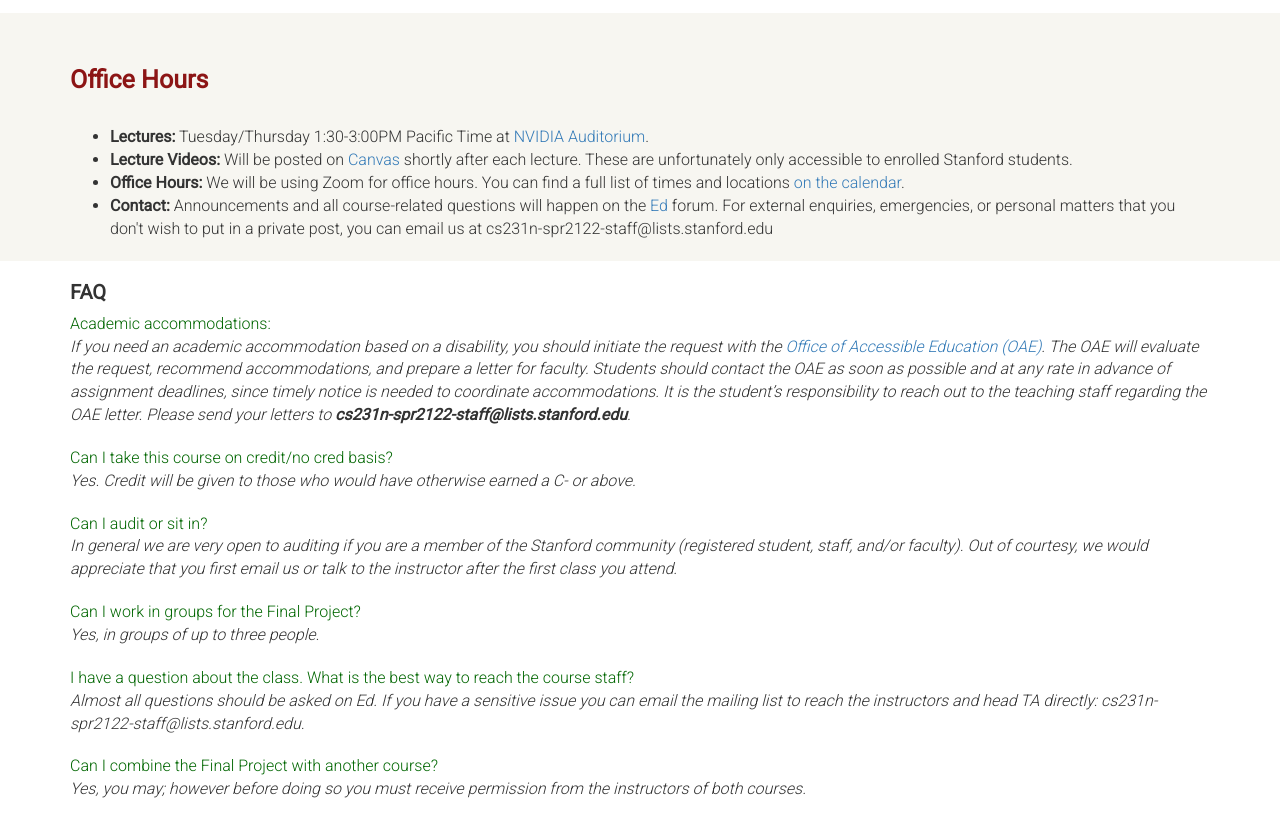
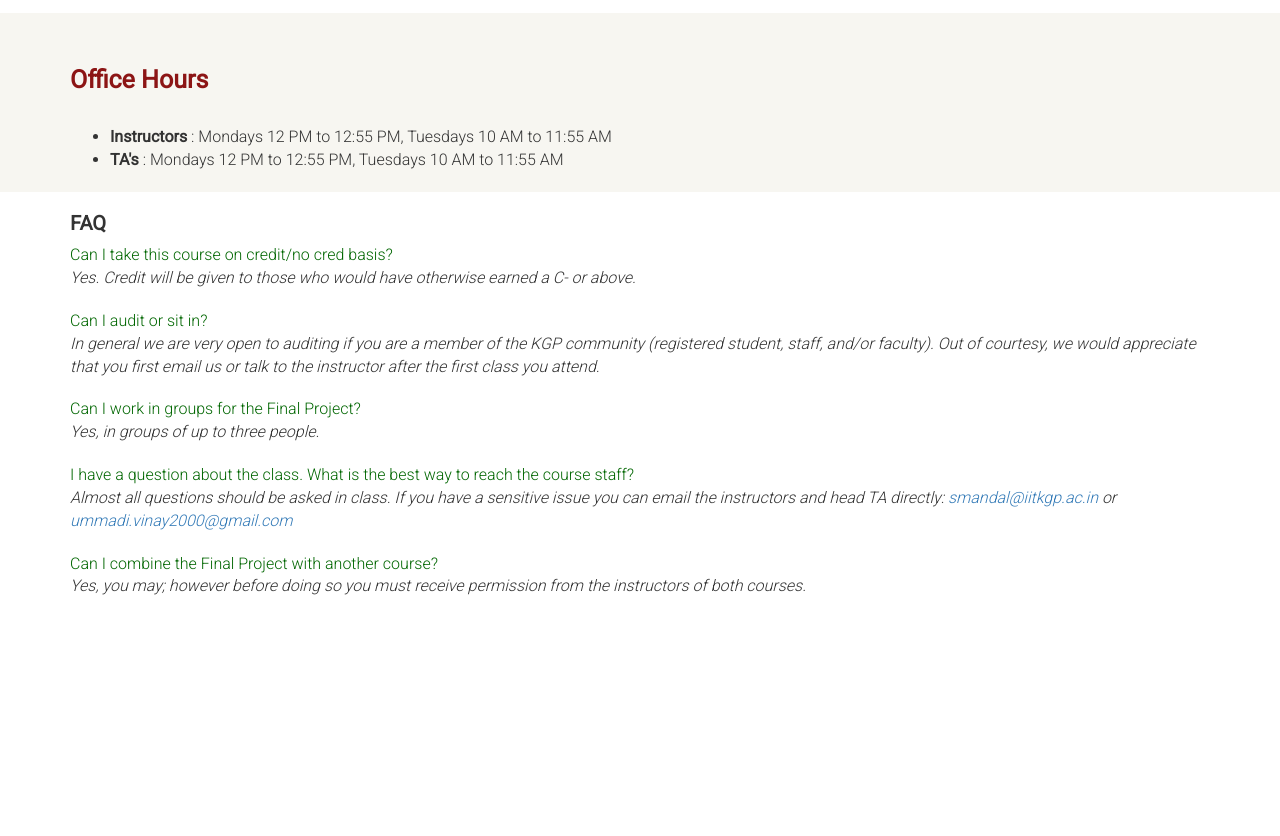
Before and after one commit to ummadiviany/pds, a plain HTML site: page index.html in a window 1280 px wide. Shown: the part 1620-2456 px from the top of the page. After the commit the page ends 2258 px from the top, so only its background shows below. Drawn offline with nearby package versions, Linux system fonts and the light colour scheme; no server answers; a script that the page names is missing.

Commit message:
files updated

```diff
--- a/index.html
+++ b/index.html
@@ -291,7 +291,8 @@
             <br>
             <ul>
                 <li><b>Lectures:</b> Monday 12 PM to 12:55 PM, Tuesday 10 AM to 11:55 AM and Thursday 9 AM to 9:55 AM at
-                    <a href="https://goo.gl/maps/hRjQYd6MqxB2">Nalanda Complex</a>.</li>
+                    <a href="https://goo.gl/maps/hRjQYd6MqxB2">Nalanda Complex</a>.
+                </li>
                 <!-- <li><b>Lecture Videos:</b> Will be posted on <a
                         href="https://canvas.stanford.edu/courses/151664">Canvas</a> shortly after each lecture. These
                     are unfortunately only accessible to enrolled Stanford students.</li> -->
@@ -301,7 +302,8 @@
                 <li><b>Contact:</b> Announcements and all course-related questions will happen on the <a href="">course
                         web page</a> forum. For external enquiries, emergencies, or
                     personal matters that you don't wish to put in a private post, you can email Professor at
-                    <a href="mailto: smandal@iitkgp.ac.in">smandal@iitkgp.ac.in</a></li>
+                    <a href="mailto: smandal@iitkgp.ac.in">smandal@iitkgp.ac.in</a>
+                </li>
             </ul>
         </div>
     </div>
@@ -381,17 +383,12 @@
             <h2>Office Hours</h2>
             <br>
             <ul>
-                <li><b>Lectures:</b> Tuesday/Thursday 1:30-3:00PM Pacific Time at <a
-                        href="https://goo.gl/maps/hRjQYd6MqxB2">NVIDIA Auditorium</a>.</li>
-                <li><b>Lecture Videos:</b> Will be posted on <a
-                        href="https://canvas.stanford.edu/courses/151664">Canvas</a> shortly after each lecture. These
-                    are unfortunately only accessible to enrolled Stanford students.</li>
-                <li><b>Office Hours:</b> We will be using Zoom for office hours. You can find a full list of times and
-                    locations <a href="office_hours.html">on the calendar</a>.</li>
-                <li><b>Contact:</b> Announcements and all course-related questions will happen on the <a
-                        href="https://edstem.org/us/courses/21177">Ed</a> forum. For external enquiries, emergencies, or
-                    personal matters that you don't wish to put in a private post, you can email us at
-                    cs231n-spr2122-staff@lists.stanford.edu</li>
+                <li>
+                    <b>Instructors</b> : Mondays 12 PM to 12:55 PM, Tuesdays 10 AM to 11:55 AM
+                </li>
+                <li>
+                    <b>TA's</b> : Mondays 12 PM to 12:55 PM, Tuesdays 10 AM to 11:55 AM
+                </li>
             </ul>
         </div>
     </div>
@@ -399,7 +396,7 @@
     <div class="container sec" id="faqs" style="margin-top:-20px">
 
         <h3>FAQ</h3>
-        <div class="qqa">
+        <!-- <div class="qqa">
             <div class="qq">Academic accommodations:</div>
             <div class="qa">If you need an academic accommodation based on a disability, you should initiate the
                 request with the <a href="https://oae.stanford.edu/">Office of Accessible Education (OAE)</a>. The
@@ -409,14 +406,14 @@
                 out to the teaching staff regarding the OAE letter. Please send your letters to
                 <strong>cs231n-spr2122-staff@lists.stanford.edu</strong>.
             </div>
-        </div>
+        </div> -->
         <div class="qqa">
             <div class="qq">Can I take this course on credit/no cred basis?</div>
             <div class="qa">Yes. Credit will be given to those who would have otherwise earned a C- or above.</div>
         </div>
         <div class="qqa">
             <div class="qq">Can I audit or sit in?</div>
-            <div class="qa">In general we are very open to auditing if you are a member of the Stanford community
+            <div class="qa">In general we are very open to auditing if you are a member of the KGP community
                 (registered student, staff, and/or faculty). Out of courtesy, we would appreciate that you first
                 email us or talk to the instructor after the first class you attend.</div>
         </div>
@@ -426,9 +423,10 @@
         </div>
         <div class="qqa">
             <div class="qq">I have a question about the class. What is the best way to reach the course staff?</div>
-            <div class="qa">Almost all questions should be asked on Ed. If you have a sensitive issue you can email
-                the mailing list to reach the instructors and head TA directly:
-                cs231n-spr2122-staff@lists.stanford.edu.</div>
+            <div class="qa">Almost all questions should be asked in class. If you have a sensitive issue you can email
+                the instructors and head TA directly: <a href="mailto: smandal@iitkgp.ac.in">smandal@iitkgp.ac.in</a>
+                or <a href="mailto: ummadi.vinay2000@gmail.com">ummadi.vinay2000@gmail.com</a>
+            </div>
         </div>
         <div class="qqa">
             <div class="qq">Can I combine the Final Project with another course?</div>
```
Also changed, not shown: schedule.html (+2 -1 lines).
